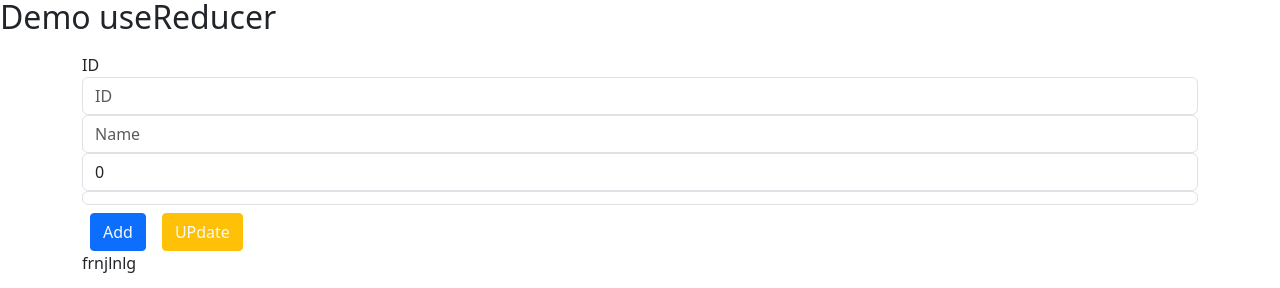
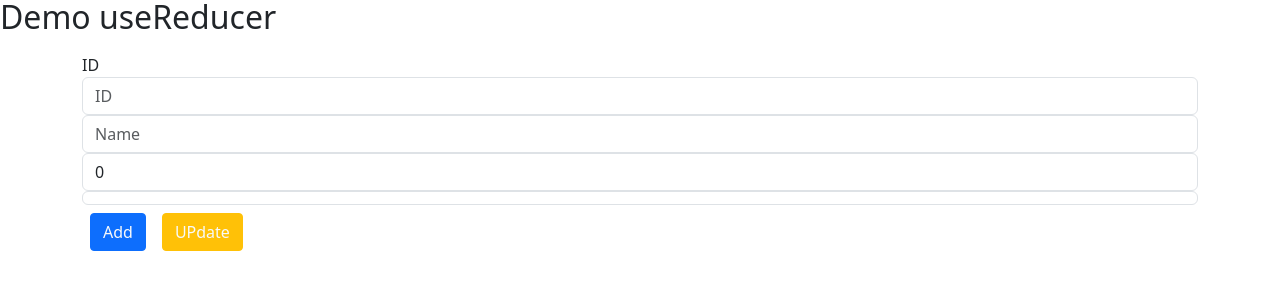
Before and after one commit to ThaiThienQuan/reactlearning, a React (Vite) app: page / in a window 1280 px wide. Shown: the part 517-805 px from the top of the page. Built offline with nearby package versions, Linux system fonts and the light colour scheme.

Commit message:
Pracetice useReducer 1.02

```diff
--- a/src/demo/DemoUseReducer.tsx
+++ b/src/demo/DemoUseReducer.tsx
@@ -98,7 +98,6 @@ export default function DemoUseReducer() {
             ))}
           </tr>
         </table>
-        frnjlnlg
       </div>
     </>
   );
```
